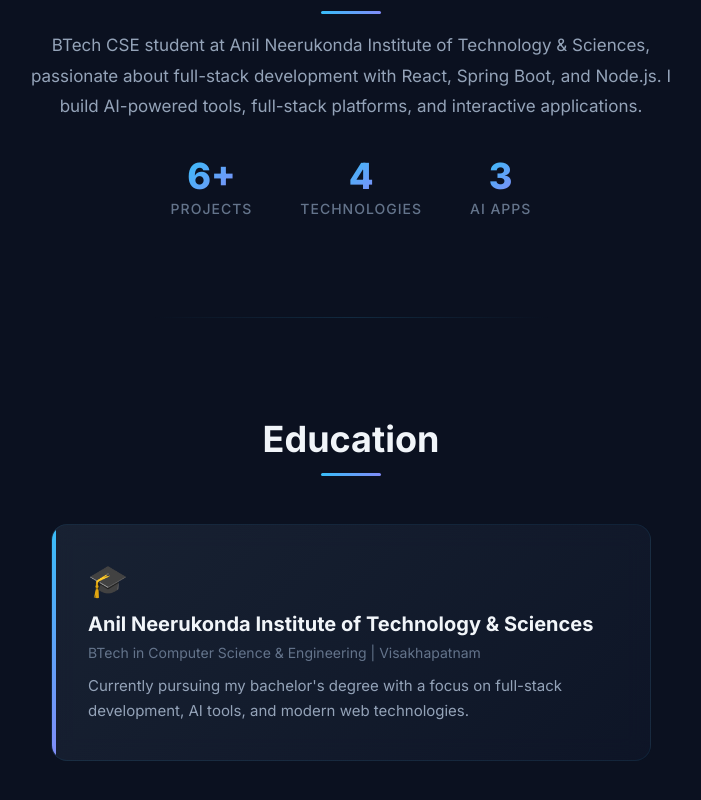
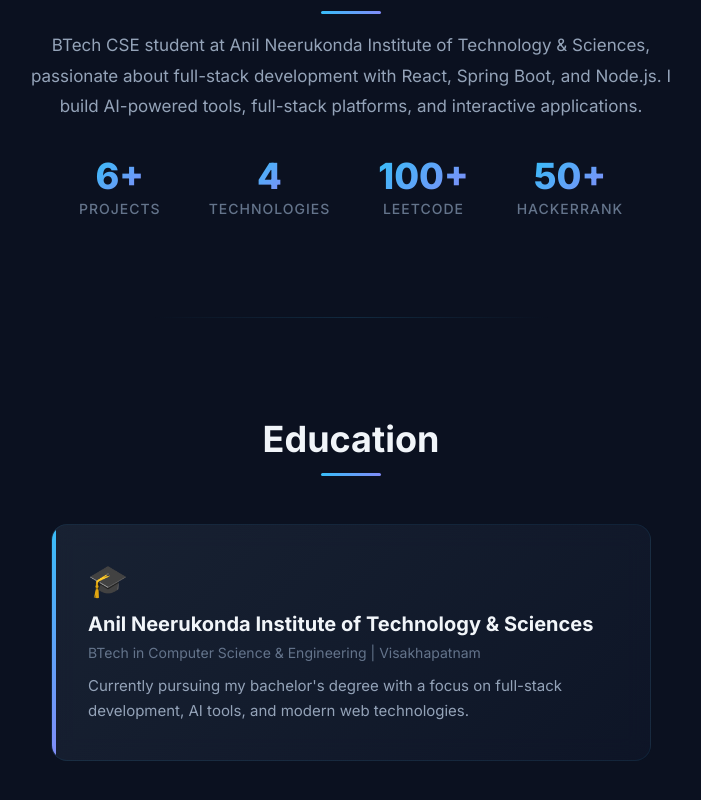
Before and after one commit to thanuj0902/portfolio, a React (Create React App) app: page / in a window 1280 px wide. Shown: the part 945-1745 px from the top of the page, without its empty margins (289-990 px from the left). Built offline with nearby package versions, Linux system fonts and the light colour scheme.

Commit message:
Add LeetCode 100+ and HackerRank 50+ stats to About section

```diff
--- a/src/App.js
+++ b/src/App.js
@@ -196,8 +196,12 @@
               <span className="stat-label">Technologies</span>
             </div>
             <div className="stat">
-              <span className="stat-number">3</span>
-              <span className="stat-label">AI Apps</span>
+              <span className="stat-number">100+</span>
+              <span className="stat-label">LeetCode</span>
+            </div>
+            <div className="stat">
+              <span className="stat-number">50+</span>
+              <span className="stat-label">HackerRank</span>
             </div>
           </div>
         </div>
```
